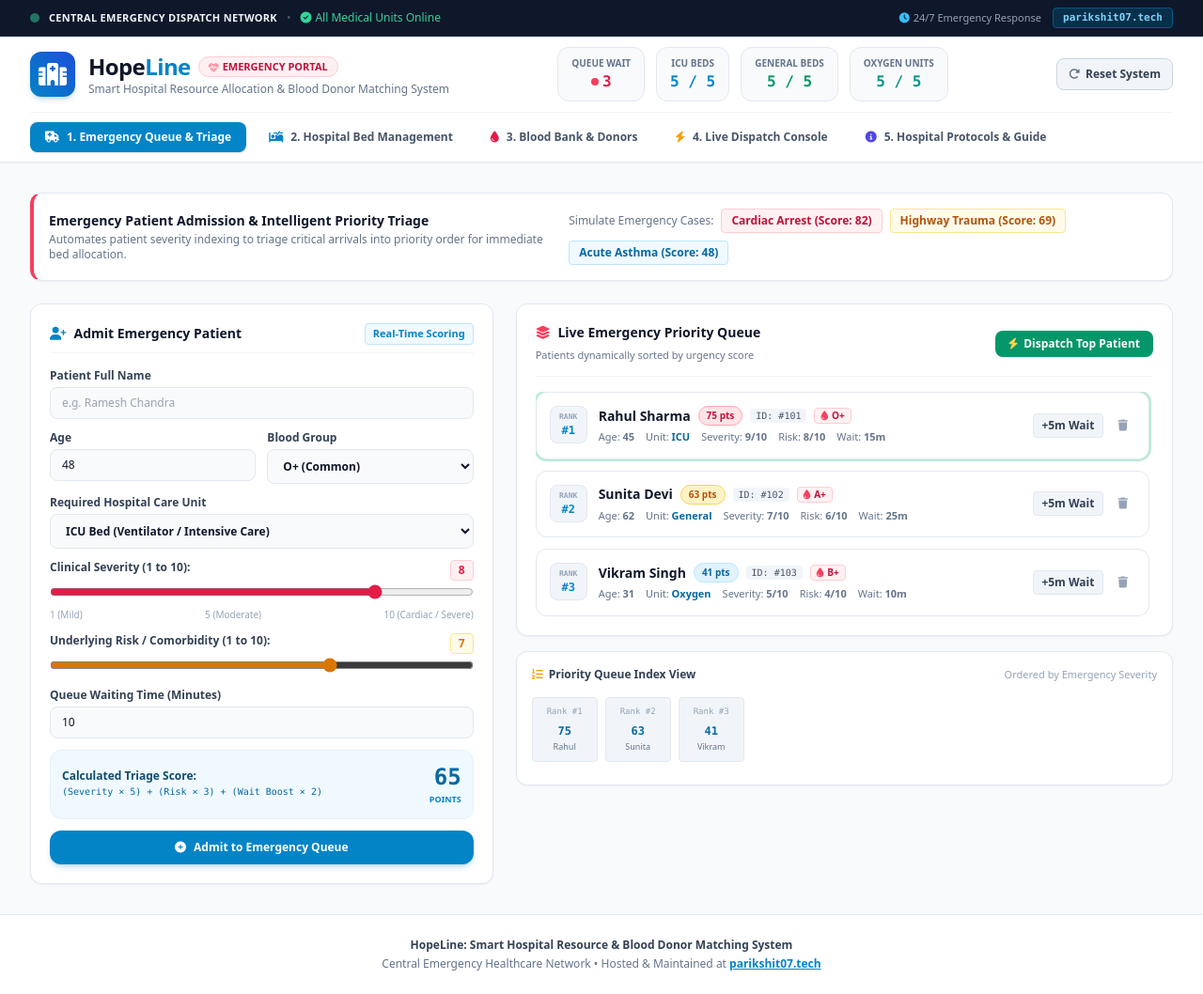
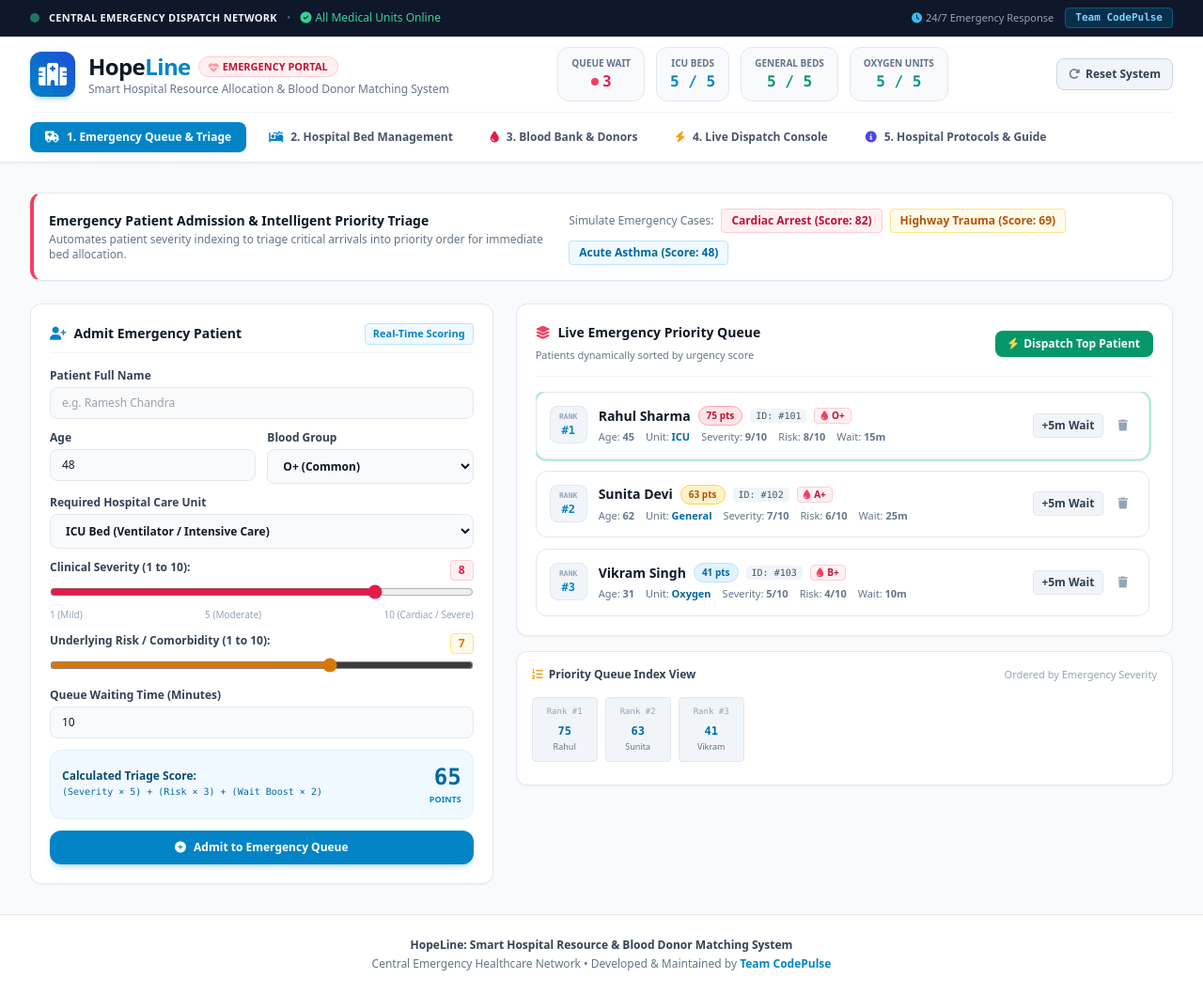
Before and after one commit to khannashivansh03coder/hopeline-pbl-project, a plain HTML site: page parikshit_develope/index.html in a window 1280 px wide. Shown: the whole page at 94% size. Drawn offline with nearby package versions, Linux system fonts and the light colour scheme.

Commit message:
Update footer and header ribbons to display Team CodePulse branding

```diff
--- a/parikshit_develope/app.js
+++ b/parikshit_develope/app.js
@@ -1,7 +1,7 @@
 /**
  * HopeLine - Smart Hospital Resource & Blood Donor Matching System
  * Central Emergency Healthcare & Hospital Triage Operations
- * Portal: parikshit07.tech
+ * Developed by Team CodePulse
  */
 
 // -------------------------------------------------------------
--- a/parikshit_develope/index.html
+++ b/parikshit_develope/index.html
@@ -5,7 +5,7 @@
   <meta name="viewport" content="width=device-width, initial-scale=1.0">
   <title>HopeLine | Hospital Emergency Care & Blood Donor Matching System</title>
   <meta name="description" content="HopeLine: Hospital Emergency Resource Allocation, ICU Bed Management & Blood Donor Matching System.">
-  <meta name="author" content="HopeLine Medical Systems | parikshit07.tech">
+  <meta name="author" content="HopeLine Medical Systems | Team CodePulse">
 
   <!-- Tailwind CSS CDN for clean responsive UI -->
   <script src="https://cdn.tailwindcss.com"></script>
@@ -28,7 +28,7 @@
     </div>
     <div class="flex items-center gap-3 text-[11px]">
       <span class="text-slate-400"><i class="fas fa-clock mr-1 text-sky-400"></i>24/7 Emergency Response</span>
-      <span class="bg-sky-950 text-sky-300 border border-sky-800 px-2.5 py-0.5 rounded font-mono font-bold">parikshit07.tech</span>
+      <span class="bg-sky-950 text-sky-300 border border-sky-800 px-2.5 py-0.5 rounded font-mono font-bold">Team CodePulse</span>
     </div>
   </div>
 
@@ -590,7 +590,7 @@
   <!-- ======================================================== -->
   <footer class="bg-white border-t border-slate-200 py-6 text-center text-xs text-slate-500 space-y-1">
     <p class="font-semibold text-slate-700">HopeLine: Smart Hospital Resource & Blood Donor Matching System</p>
-    <p>Central Emergency Healthcare Network • Hosted & Maintained at <a href="https://parikshit07.tech" target="_blank" class="text-sky-600 font-semibold underline">parikshit07.tech</a></p>
+    <p>Central Emergency Healthcare Network • Developed & Maintained by <span class="text-sky-600 font-bold">Team CodePulse</span></p>
   </footer>
 
   <!-- Application Engine Script -->
--- a/parikshit_develope/style.css
+++ b/parikshit_develope/style.css
@@ -1,6 +1,6 @@
 /* ========================================================
    HopeLine - Hospital Clinical Design System
-   Central Emergency Healthcare Operations | parikshit07.tech
+   Central Emergency Healthcare Operations | Team CodePulse
    ======================================================== */
 
 @import url('https://fonts.googleapis.com/css2?family=Plus+Jakarta+Sans:wght@400;500;600;700;800&family=JetBrains+Mono:wght@400;500;700&display=swap');
```
